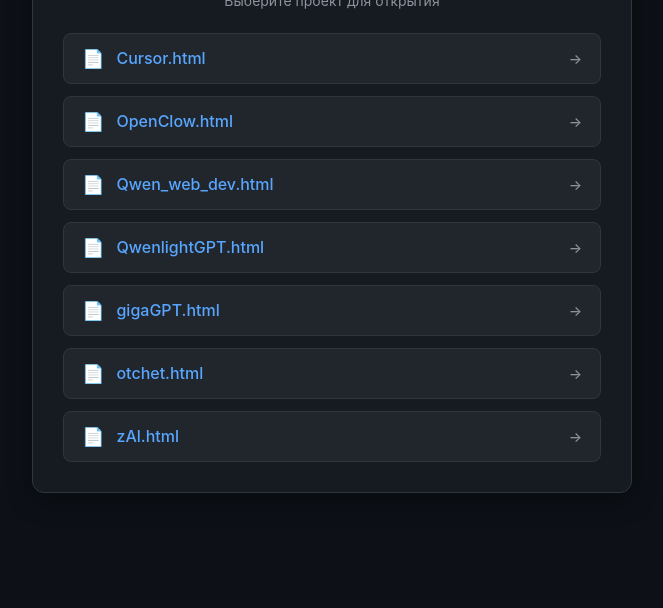
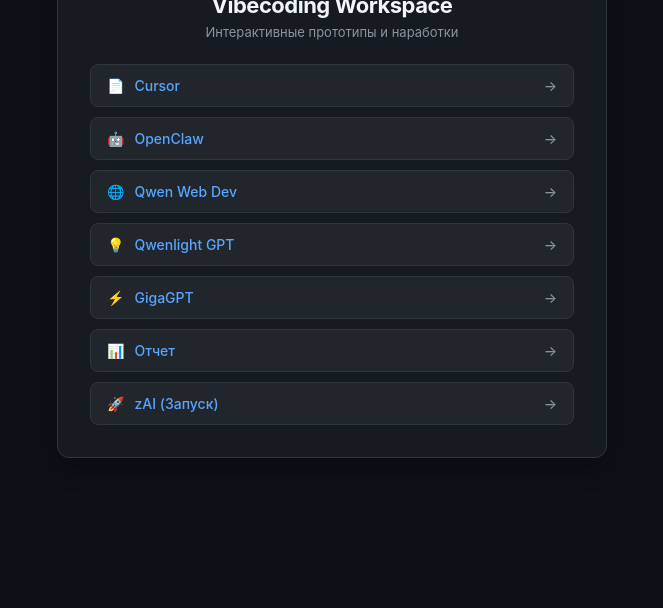
Before and after one commit to fobik63/vibecoding, a plain HTML site: page index.html in a window 1280 px wide. Shown: the part 192-800 px from the top of the page, without its empty margins (308-971 px from the left). Drawn offline with Linux system fonts and the light colour scheme.

Commit message:
Update index.html

```diff
--- a/index.html
+++ b/index.html
@@ -3,7 +3,7 @@
 <head>
     <meta charset="UTF-8">
     <meta name="viewport" content="width=device-width, initial-scale=1.0">
-    <title>Навигация по проекту</title>
+    <title>Vibecoding Hub</title>
     <style>
         * {
             box-sizing: border-box;
@@ -24,23 +24,24 @@
 
         .container {
             width: 100%;
-            max-width: 600px;
+            max-width: 550px;
             background-color: #161b22;
             border: 1px solid #30363d;
             border-radius: 12px;
-            padding: 30px;
+            padding: 32px;
             box-shadow: 0 8px 24px rgba(0, 0, 0, 0.4);
         }
 
         h1 {
-            font-size: 24px;
+            font-size: 22px;
             color: #f0f6fc;
-            margin-bottom: 8px;
+            margin-bottom: 6px;
             text-align: center;
+            letter-spacing: -0.5px;
         }
 
         p.subtitle {
-            font-size: 14px;
+            font-size: 13px;
             color: #8b949e;
             text-align: center;
             margin-bottom: 24px;
@@ -49,19 +50,20 @@
         .nav-list {
             display: flex;
             flex-direction: column;
-            gap: 12px;
+            gap: 10px;
         }
 
         .nav-item {
             display: flex;
             align-items: center;
             justify-content: space-between;
-            padding: 14px 18px;
+            padding: 12px 16px;
             background-color: #21262d;
             border: 1px solid #30363d;
             border-radius: 8px;
             color: #58a6ff;
             text-decoration: none;
+            font-size: 14px;
             font-weight: 500;
             transition: all 0.2s ease;
         }
@@ -69,63 +71,61 @@
         .nav-item:hover {
             background-color: #30363d;
             border-color: #8b949e;
-            transform: translateY(-2px);
+            transform: translateY(-1px);
             color: #79c0ff;
         }
 
         .nav-item .title {
             display: flex;
             align-items: center;
-        }
-
-        .nav-item .icon {
-            margin-right: 12px;
-            font-size: 18px;
+            gap: 10px;
         }
 
         .arrow {
             color: #8b949e;
             font-size: 14px;
+            transition: transform 0.2s ease;
         }
 
         .nav-item:hover .arrow {
             color: #f0f6fc;
+            transform: translateX(3px);
         }
     </style>
 </head>
 <body>
 
     <div class="container">
-        <h1>Vibecoding</h1>
-        <p class="subtitle">Выберите проект для открытия</p>
+        <h1>Vibecoding Workspace</h1>
+        <p class="subtitle">Интерактивные прототипы и наработки</p>
 
         <div class="nav-list">
             <a href="Cursor.html" class="nav-item">
-                <span class="title"><span class="icon">📄</span> Cursor.html</span>
+                <span class="title"><span>📄</span> Cursor</span>
                 <span class="arrow">→</span>
             </a>
             <a href="OpenClow.html" class="nav-item">
-                <span class="title"><span class="icon">📄</span> OpenClow.html</span>
+                <span class="title"><span>🤖</span> OpenClaw</span>
                 <span class="arrow">→</span>
             </a>
             <a href="Qwen_web_dev.html" class="nav-item">
-                <span class="title"><span class="icon">📄</span> Qwen_web_dev.html</span>
+                <span class="title"><span>🌐</span> Qwen Web Dev</span>
                 <span class="arrow">→</span>
             </a>
             <a href="QwenlightGPT.html" class="nav-item">
-                <span class="title"><span class="icon">📄</span> QwenlightGPT.html</span>
+                <span class="title"><span>💡</span> Qwenlight GPT</span>
                 <span class="arrow">→</span>
             </a>
             <a href="gigaGPT.html" class="nav-item">
-                <span class="title"><span class="icon">📄</span> gigaGPT.html</span>
+                <span class="title"><span>⚡</span> GigaGPT</span>
                 <span class="arrow">→</span>
             </a>
             <a href="otchet.html" class="nav-item">
-                <span class="title"><span class="icon">📄</span> otchet.html</span>
+                <span class="title"><span>📊</span> Отчет</span>
                 <span class="arrow">→</span>
             </a>
             <a href="zAl.html" class="nav-item">
-                <span class="title"><span class="icon">📄</span> zAl.html</span>
+                <span class="title"><span>🚀</span> zAI (Запуск)</span>
                 <span class="arrow">→</span>
             </a>
         </div>
```
